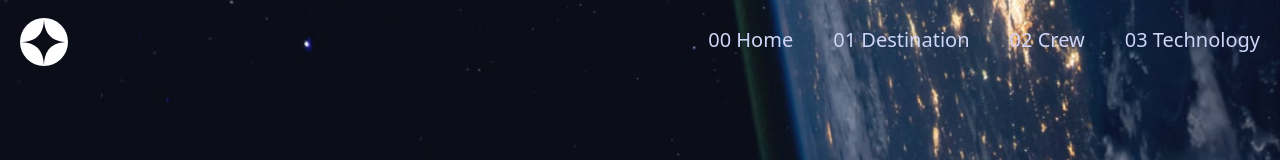
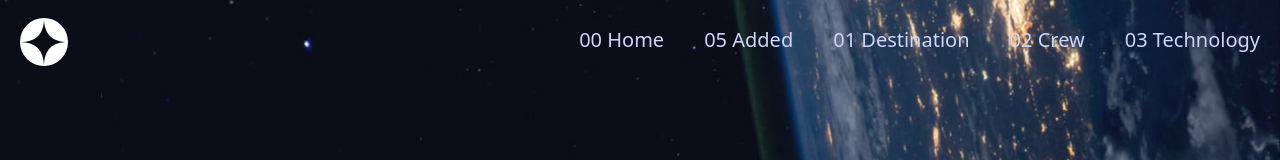
Before and after one commit to seboo1995/space-app, a React (Create React App) app: page / in a window 1280 px wide. Shown: the top 160 px of the page. Built offline with nearby package versions, Linux system fonts and the light colour scheme; a web font is replaced by a local one.

Commit message:
added new nav item

```diff
--- a/src/components/MyNavBar/MyNavBar.js
+++ b/src/components/MyNavBar/MyNavBar.js
@@ -27,6 +27,7 @@ export const MyNavBar = () => {
                 <div className="menu" onClick={close_ham}>
                     <ul>
                         <li><a href="#">00 Home </a></li>
+                        <li><a href="#">05 Added </a></li>
                         <li><a href="#">01 Destination</a></li>
                         <li><a href="#">02 Crew </a></li>
                         <li><a href="#">03 Technology </a></li>
```
